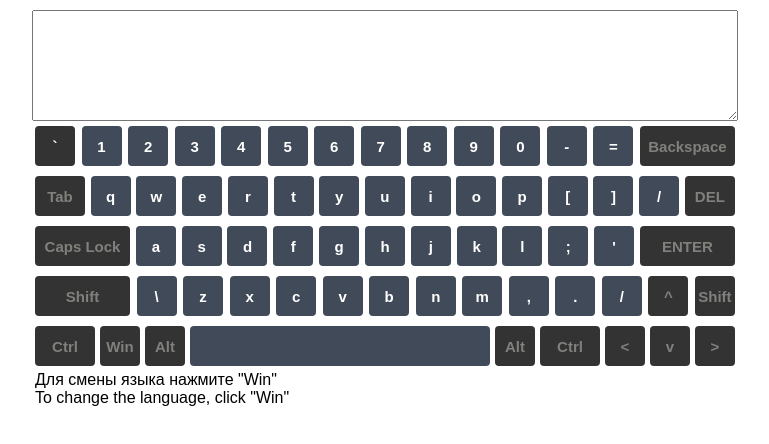
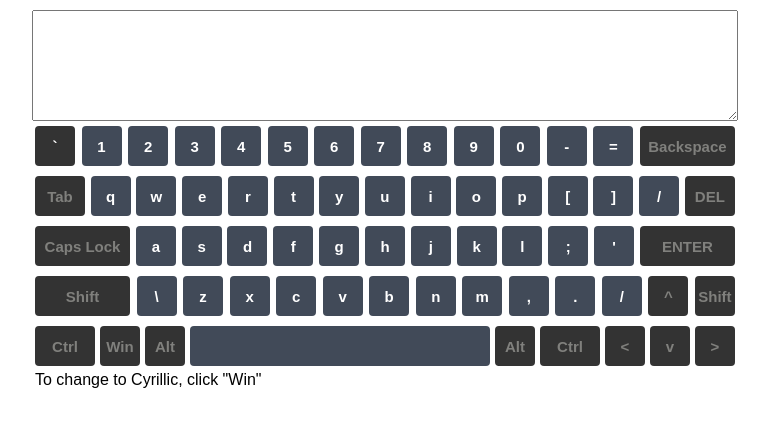
Before and after one commit to AndreySo1/Virtual-Keyboard, a plain HTML site: page index.html in a window 1280 px wide. Shown: the whole page, without its empty margins (265-1034 px from the left). Drawn offline with Linux system fonts and the light colour scheme.

Commit message:
feat: comment legend

```diff
--- a/index.html
+++ b/index.html
@@ -98,8 +98,8 @@
             <input id="btn" type="button" onclick="input(this);" />
             </div>
          </div>
-         <div class="lang">Для смены языка нажмите "Win"</div>
-         <div class="lang">To change the language, click "Win"</div>
+          <!-- <div class="lang">Для смены языка нажмите "Win"</div> -->
+         <div class="lang">To change to Cyrillic, click "Win"</div>
    </div> <!-- end key-buttons -->
 
    <!-- <div class="keyboard">
```
